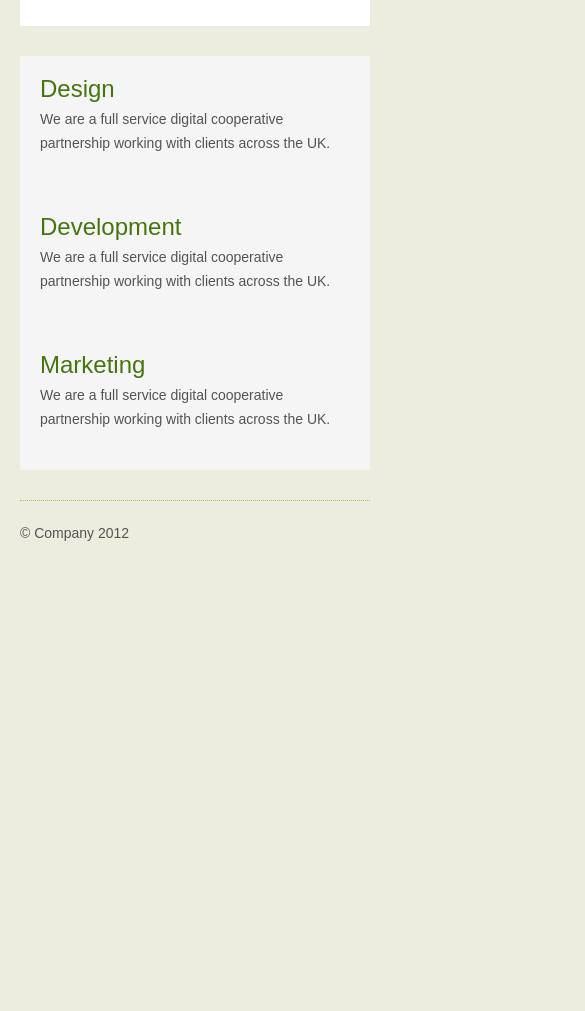
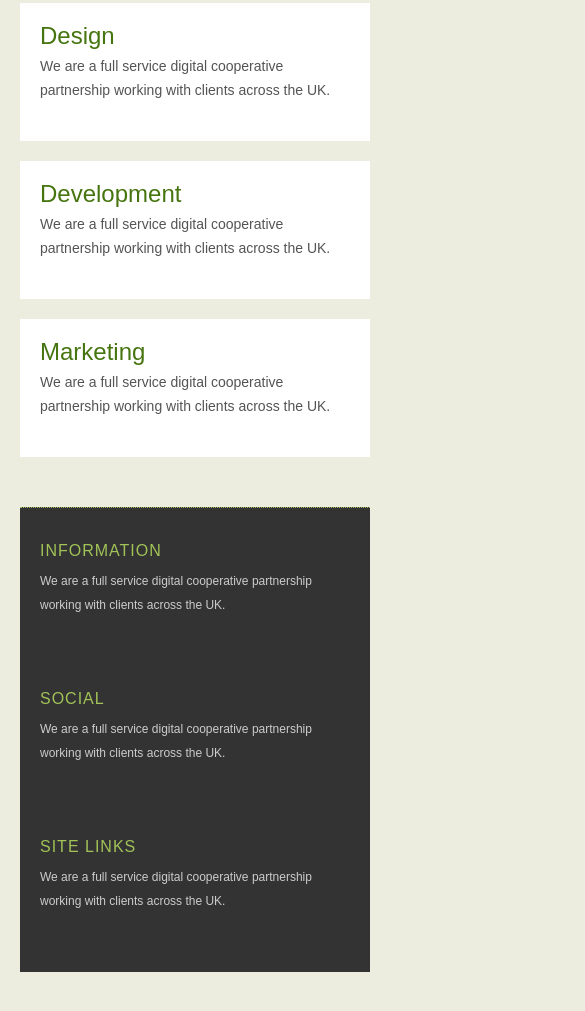
Before and after one commit to jossoway/3mules, a plain HTML site: page index.htm in a window 390 px wide. Shown: the part 461-1472 px from the top of the page, 585 px wide, since content can reach past the window. Before the commit the page ends 1055 px from the top, so only its background shows below. Drawn offline with nearby package versions, Linux system fonts and the light colour scheme.

Commit message:
Added initial footer styles. Updated mobile/tablet styles.

```diff
--- a/css/3mules.css
+++ b/css/3mules.css
@@ -103,12 +103,29 @@ margin-bottom: 20px;
 }
 
 .box {
-	background: #f5f5f5;
+	background: #fff;
 	padding: 15px 20px 30px 20px;
+	margin-bottom: 20px;
 }
 
 footer {
 	margin-top: 30px;
 	border-top: dotted 1px #a1c357;
 	padding-top: 20px;
+	background: #333;
+	color: #ccc;
+	font-size: 12px;
 }
+
+footer .box {
+	background: #333;
+}
+
+footer h4 {
+		color: #a1c357;
+		font: 16px/16px "proxima-nova-1","proxima-nova-2", sans-serif;
+		letter-spacing: 1px;
+		text-transform: uppercase;
+		margin-top: 0px;
+		margin-bottom: 10px;
+}
--- a/index.htm
+++ b/index.htm
@@ -80,12 +80,16 @@
       <div class="row">
 
         <div class="span6">
+        	<div id="introduction">
             	<h1>Hello and welcome to 3 Mules<span class="greendots">...</span></h1>
             	<p>We are a full service digital cooperative partnership working with clients across the UK.</p>
+        	</div>
         </div><!--/.span6-->
 
         <div class="span5 offset1">
-           <img src="img/devices.png" alt="Devices"/>
+        	<div id="devices">
+	        	<img src="img/devices.png" alt="Devices"/>
+        	</div>
         </div><!--/.span5-->
 
       </div><!--/row-->
@@ -123,13 +127,42 @@
       </div><!--/row-->
 
 
+      </div><!--/.container-->
+
+      <footer>
+      <div class="container">
+
+      <div class="row">
+
+        <div class="span4">
+        	<div class="box">
+            	<h4>Information</h4>
+	            <p>We are a full service digital cooperative partnership working with clients across the UK.</p>
+            </div>
+        </div><!--/.span4-->
+
+        <div class="span4">
+        	<div class="box">
+            	<h4>Social</h4>
+	            <p>We are a full service digital cooperative partnership working with clients across the UK.</p>
+        	</div>
+        </div><!--/.span4-->
+
+        <div class="span4">
+        	<div class="box">
+            	<h4>Site links</h4>
+            	<p>We are a full service digital cooperative partnership working with clients across the UK.</p>
+        	</div>
+        </div><!--/.span4-->
 
 
-      <footer>
-        <p>&copy; Company 2012</p>
+      </div><!--/row-->
+
+
+      </div><!--/.container-->
       </footer>
 
-    </div><!--/.container-->
+
 
     <!-- Le javascript
     ================================================== -->
```
Also changed, not shown: css/bootstrap-responsive.css.
